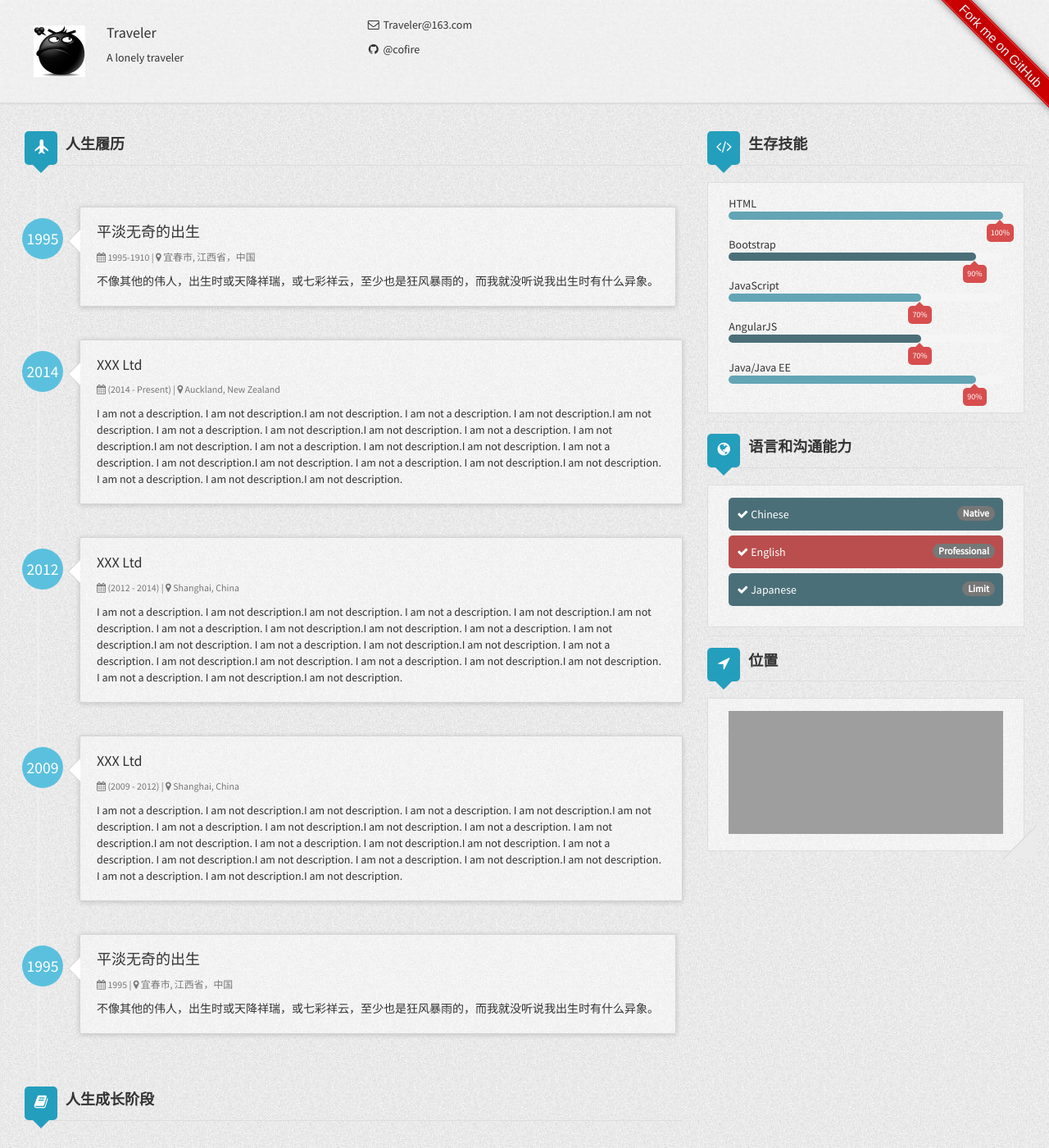
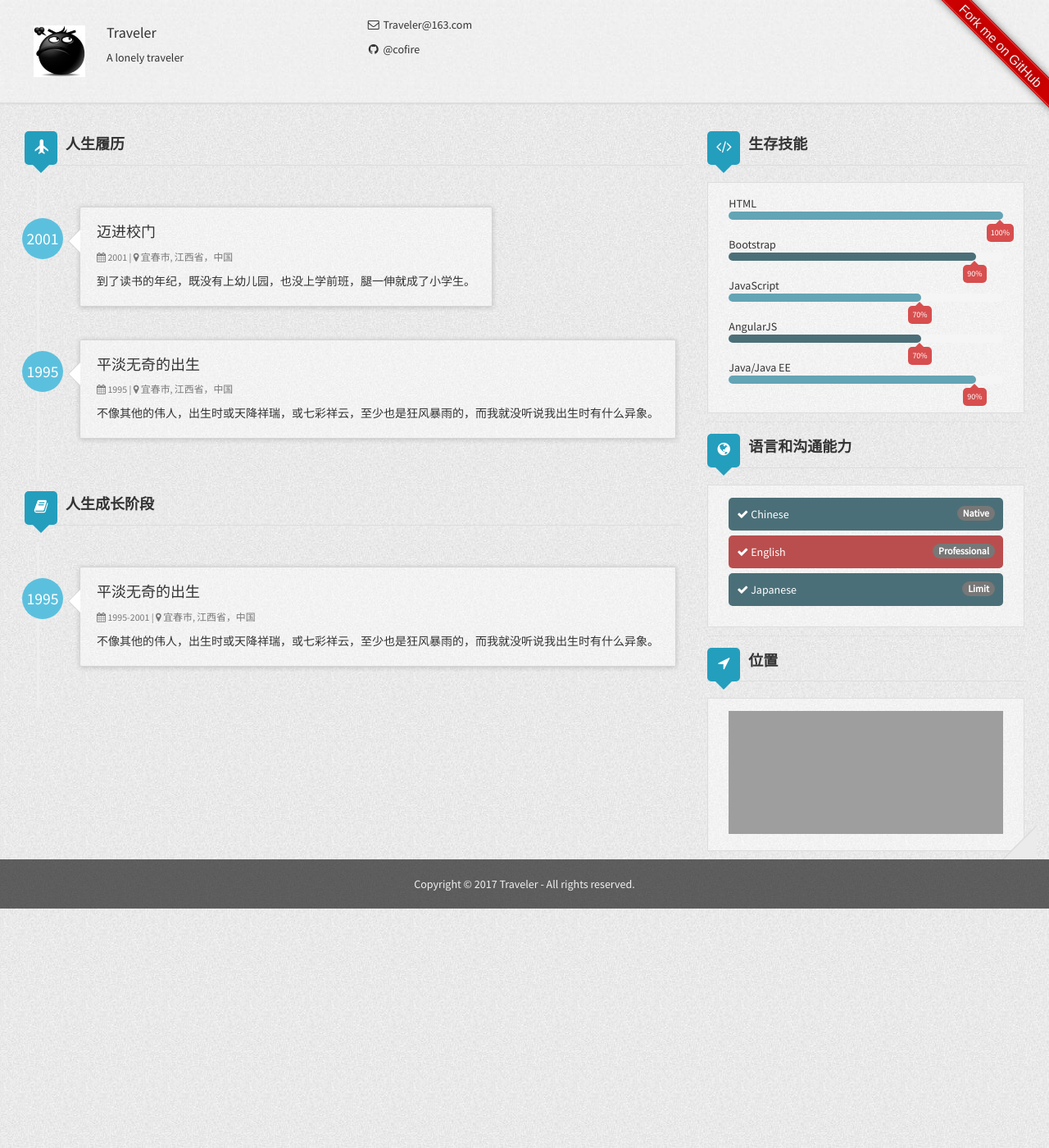
Before and after one commit to cofire2/cofire2.github.io, a Jekyll site: the page built from index.html, in a window 1280 px wide and 1400 px high. Shown: the whole window at 82% size. Built offline with Jekyll 4.4.1, drawn with Linux system fonts in a browser that asks for light colours; nearby versions of some CDN libraries; grey boxes are pictures that could not be loaded.

Commit message:
Update _config.yml

```diff
--- a/_config.yml
+++ b/_config.yml
@@ -27,34 +27,13 @@ author:
   stackoverflow:
 #  stackoverflow: 4582127
   workHistory:
+    - work1:
+      company: 迈进校门
+      location: 宜春市, 江西省，中国
+      started: 2001
+      duration: 2001
+      description: 到了读书的年纪，既没有上幼儿园，也没上学前班，腿一伸就成了小学生。
     - work0:
-      company: 平淡无奇的出生
-      location: 宜春市, 江西省，中国
-      started: 1995
-      duration: 1995-1910
-      description: 不像其他的伟人，出生时或天降祥瑞，或七彩祥云，至少也是狂风暴雨的，而我就没听说我出生时有什么异象。
-    - work1:
-      company: XXX Ltd
-      location: Auckland, New Zealand
-      title: Java Developer
-      started: 2014
-      duration: (2014 - Present)
-      description: I am not a description. I am not description.I am not description. I am not a description. I am not description.I am not description. I am not a description. I am not description.I am not description. I am not a description. I am not description.I am not description. I am not a description. I am not description.I am not description. I am not a description. I am not description.I am not description. I am not a description. I am not description.I am not description. I am not a description. I am not description.I am not description.
-    - work2:
-      company: XXX Ltd
-      location: Shanghai, China
-      title: Java Developer
-      started: 2012
-      duration: (2012 - 2014)
-      description: I am not a description. I am not description.I am not description. I am not a description. I am not description.I am not description. I am not a description. I am not description.I am not description. I am not a description. I am not description.I am not description. I am not a description. I am not description.I am not description. I am not a description. I am not description.I am not description. I am not a description. I am not description.I am not description. I am not a description. I am not description.I am not description.
-    - work3:
-      company: XXX Ltd
-      location: Shanghai, China
-      title: Java Developer
-      started: 2009
-      duration: (2009 - 2012)
-      description: I am not a description. I am not description.I am not description. I am not a description. I am not description.I am not description. I am not a description. I am not description.I am not description. I am not a description. I am not description.I am not description. I am not a description. I am not description.I am not description. I am not a description. I am not description.I am not description. I am not a description. I am not description.I am not description. I am not a description. I am not description.I am not description.
-    - work4:
       company: 平淡无奇的出生
       location: 宜春市, 江西省，中国
       started: 1995
```
